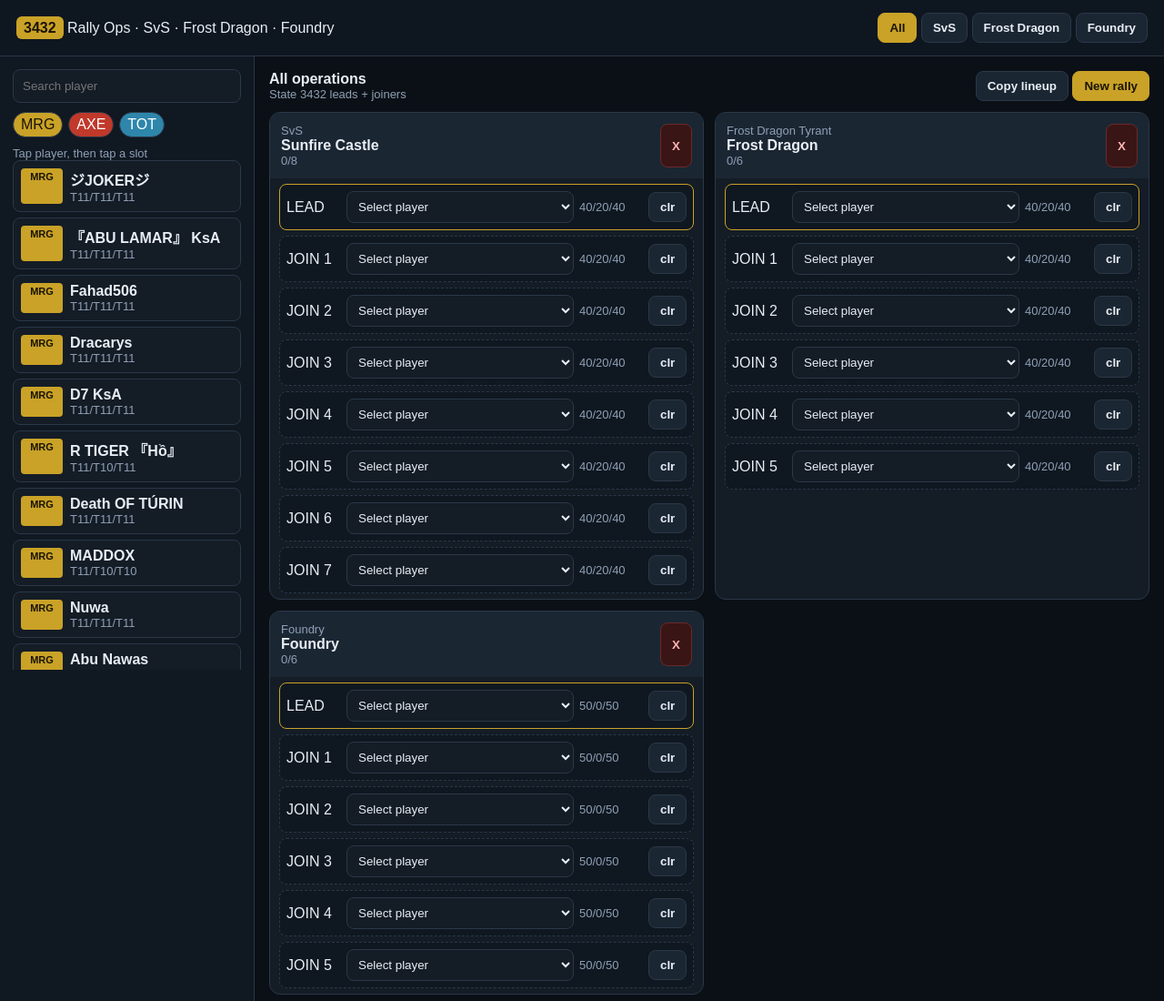
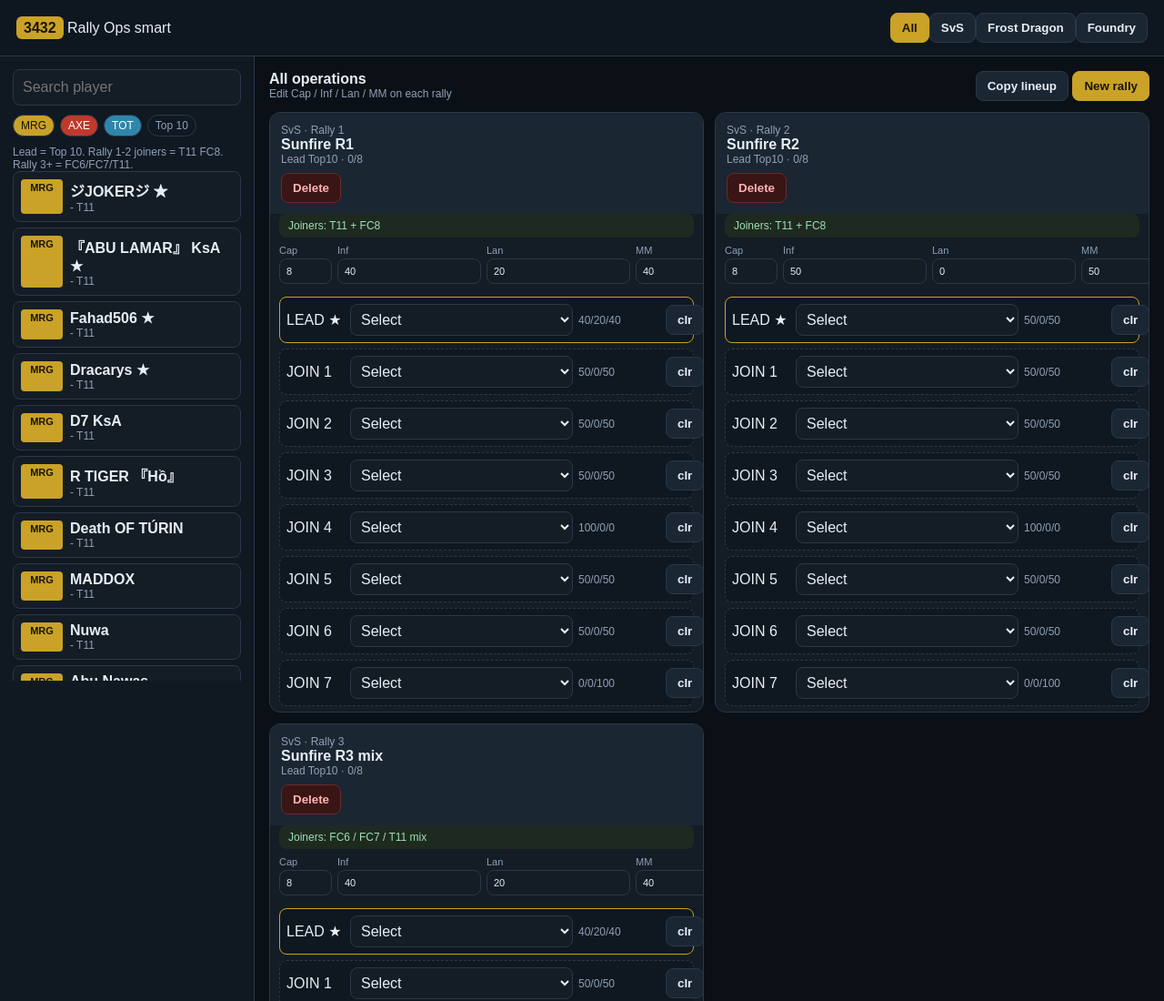
Before and after one commit to kinpatchifox-art/state-3432-ops, a plain HTML site: page index.html in a window 1280 px wide. Shown: the top 1100 px of the page at 91% size. Drawn offline with Linux system fonts and the light colour scheme.

Commit message:
Smart lead Top10 and joiner FC filters plus editable ratio

```diff
--- a/index.html
+++ b/index.html
@@ -1,12 +1,8 @@
 <!DOCTYPE html>
-<html lang="en">
-<head>
-  <meta charset="UTF-8" />
-  <meta name="viewport" content="width=device-width, initial-scale=1" />
-  <title>State 3432 · Rally Ops</title>
+<html lang="en"><head><meta charset="UTF-8"/><meta name="viewport" content="width=device-width,initial-scale=1"/><title>State 3432 Rally Ops</title>
 <style>
-    :root { --bg:#0b1016; --panel:#141c26; --panel2:#1b2633; --line:#2a3848; --text:#e8eef5; --muted:#8ea0b5; --gold:#c9a227; --red:#c0392b; --blue:#2e86ab; --ok:#3ddc97; }
-    *{box-sizing:border-box} body{margin:0;background:var(--bg);color:var(--text);font-family:Arial,sans-serif}
+:root{--bg:#0b1016;--panel:#141c26;--panel2:#1b2633;--line:#2a3848;--text:#e8eef5;--muted:#8ea0b5;--gold:#c9a227;--red:#c0392b;--blue:#2e86ab}
+*{box-sizing:border-box}body{margin:0;background:var(--bg);color:var(--text);font-family:Arial,sans-serif}
 header{display:flex;justify-content:space-between;align-items:center;padding:14px 18px;background:#0e1620;border-bottom:1px solid var(--line);position:sticky;top:0;z-index:20;gap:10px;flex-wrap:wrap}
 .badge{background:var(--gold);color:#1b1404;font-weight:700;padding:4px 8px;border-radius:6px}
 nav button,.btn{background:var(--panel2);color:var(--text);border:1px solid var(--line);padding:8px 12px;border-radius:8px;cursor:pointer;font-weight:700}
@@ -15,121 +11,88 @@
 main{display:grid;grid-template-columns:280px 1fr;min-height:calc(100vh - 60px)}
 aside{border-right:1px solid var(--line);padding:14px;background:#101822}
 .search{width:100%;padding:10px;border-radius:8px;border:1px solid var(--line);background:var(--panel);color:var(--text)}
-    .filters{display:flex;gap:6px;margin:10px 0}
-    .chip{padding:4px 8px;border-radius:99px;border:1px solid var(--line);cursor:pointer;color:var(--muted)}
+.filters{display:flex;gap:6px;margin:10px 0;flex-wrap:wrap}
+.chip{padding:4px 8px;border-radius:99px;border:1px solid var(--line);cursor:pointer;color:var(--muted);font-size:12px}
 .chip.on.MRG{background:var(--gold);color:#1b1404}.chip.on.AXE{background:var(--red);color:#fff}.chip.on.TOT{background:var(--blue);color:#fff}
+.chip.on.top{background:#394;color:#fff}
 .roster{overflow:auto;max-height:70vh;display:flex;flex-direction:column;gap:6px}
 .player{display:grid;grid-template-columns:46px 1fr;gap:8px;padding:8px;border:1px solid var(--line);border-radius:8px;background:var(--panel);cursor:pointer}
 .player.selected{outline:2px solid var(--gold)}
 .tag{font-size:11px;font-weight:700;text-align:center;padding:3px 0;border-radius:4px;color:#fff}
 .tag.MRG{background:var(--gold);color:#1b1404}.tag.AXE{background:var(--red)}.tag.TOT{background:var(--blue)}
 .board{padding:16px}
-    .rallies{display:grid;grid-template-columns:repeat(auto-fill,minmax(320px,1fr));gap:12px}
+.rallies{display:grid;grid-template-columns:repeat(auto-fill,minmax(340px,1fr));gap:12px}
 .card{background:var(--panel);border:1px solid var(--line);border-radius:12px;overflow:hidden}
-    .card-h{display:flex;justify-content:space-between;padding:12px;background:var(--panel2)}
-    .slot{display:grid;grid-template-columns:60px 1fr 70px 42px;gap:6px;align-items:center;margin:6px 10px;padding:7px;border:1px dashed var(--line);border-radius:8px;background:#0f1720;cursor:pointer}
+.card-h{padding:12px;background:var(--panel2)}
+.slot{display:grid;grid-template-columns:64px 1fr 90px 42px;gap:6px;align-items:center;margin:6px 10px;padding:7px;border:1px dashed var(--line);border-radius:8px;background:#0f1720}
 .slot.lead{border-color:var(--gold);border-style:solid}
-    select,input{background:var(--panel);color:var(--text);border:1px solid var(--line);border-radius:8px;padding:8px}
-    .hint{color:var(--muted);font-size:13px}
-    .pickbar{display:none;background:#2a2412;padding:10px 16px;border-bottom:1px solid var(--gold);justify-content:space-between}
-    .pickbar.show{display:flex}
+select,input{background:var(--panel);color:var(--text);border:1px solid var(--line);border-radius:8px;padding:7px;font:inherit}
+.hint{color:var(--muted);font-size:12px}
+.rule{background:#1e2a20;color:#9fdfb3;padding:6px 10px;margin:0 10px 8px;border-radius:8px;font-size:12px}
+.ratio{display:grid;grid-template-columns:1fr 1fr 1fr 1fr;gap:6px;padding:0 10px 8px}
+.ratio label{font-size:11px;color:var(--muted);display:grid;gap:3px}
 @media(max-width:860px){main{grid-template-columns:1fr}}
-  </style>
-</head>
-<body>
-<header>
-  <div><span class="badge">3432</span> Rally Ops · SvS · Frost Dragon · Foundry</div>
-  <nav>
-    <button data-event="all" class="active">All</button>
-    <button data-event="SvS">SvS</button>
-    <button data-event="Frost Dragon Tyrant">Frost Dragon</button>
-    <button data-event="Foundry">Foundry</button>
-  </nav>
-</header>
-<div class="pickbar" id="pickbar"><div>Selected: <b id="pickName">-</b></div><button class="btn" id="cancelPick">Cancel</button></div>
-<main>
-<aside>
-  <input class="search" id="q" placeholder="Search player" />
-  <div class="filters">
-    <span class="chip on MRG" data-alli="MRG">MRG</span>
-    <span class="chip on AXE" data-alli="AXE">AXE</span>
-    <span class="chip on TOT" data-alli="TOT">TOT</span>
-  </div>
-  <div class="hint" id="rosterHint">Tap player, then tap a slot</div>
-  <div class="roster" id="roster"></div>
-</aside>
+</style></head><body>
+<header><div><span class="badge">3432</span> Rally Ops smart</div>
+<nav><button data-event="all" class="active">All</button><button data-event="SvS">SvS</button><button data-event="Frost Dragon Tyrant">Frost Dragon</button><button data-event="Foundry">Foundry</button></nav></header>
+<main><aside>
+<input class="search" id="q" placeholder="Search player"/>
+<div class="filters"><span class="chip on MRG" data-alli="MRG">MRG</span><span class="chip on AXE" data-alli="AXE">AXE</span><span class="chip on TOT" data-alli="TOT">TOT</span><span class="chip" id="topOnly">Top 10</span></div>
+<div class="hint">Lead = Top 10. Rally 1-2 joiners = T11 FC8. Rally 3+ = FC6/FC7/T11.</div>
+<div class="roster" id="roster"></div></aside>
 <section class="board">
-  <div style="display:flex;justify-content:space-between;gap:8px;flex-wrap:wrap;margin-bottom:12px">
-    <div><b id="eventTitle">All operations</b><div class="hint">State 3432 leads + joiners</div></div>
-    <div><button class="btn" id="exportBtn">Copy lineup</button> <button class="btn primary" id="newBtn">New rally</button></div>
-  </div>
-  <div class="rallies" id="rallies"></div>
-</section>
-</main>
-<dialog id="dlg">
-  <form method="dialog" style="padding:16px;display:grid;gap:8px;background:#121a24;color:#fff">
+<div style="display:flex;justify-content:space-between;gap:8px;flex-wrap:wrap;margin-bottom:12px"><div><b id="eventTitle">All operations</b><div class="hint">Edit Cap / Inf / Lan / MM on each rally</div></div>
+<div><button class="btn" id="exportBtn">Copy lineup</button> <button class="btn primary" id="newBtn">New rally</button></div></div>
+<div class="rallies" id="rallies"></div></section></main>
+<dialog id="dlg"><form method="dialog" style="padding:16px;display:grid;gap:8px;background:#121a24;color:#fff;min-width:280px">
 <b>Create rally</b>
 <select id="ev"><option>SvS</option><option>Frost Dragon Tyrant</option><option>Foundry</option></select>
-    <select id="tpl">
-      <option value="castle">Castle Rally 40/20/40</option>
-      <option value="garrison">Garrison 50/0/50</option>
-      <option value="fdt">Frost Dragon Lead+5</option>
-      <option value="foundry">Foundry 50/0/50</option>
-    </select>
-    <input id="target" placeholder="Target / note" />
-    <input id="when" type="datetime-local" />
-    <button class="btn primary" id="saveRally" value="default">Create</button>
-  </form>
-</dialog>
+<select id="tpl"><option value="r1">Rally 1 T11 FC8 40/20/40</option><option value="r2">Rally 2 T11 FC8 50/0/50</option><option value="r3">Rally 3 mix FC6/FC7/T11</option></select>
+<input id="target" placeholder="Target"/>
+<label class="hint">Capacity <input id="cap" type="number" min="2" max="20" value="8"/></label>
+<div style="display:grid;grid-template-columns:1fr 1fr 1fr;gap:6px"><input id="inf" type="number" value="40"/><input id="lan" type="number" value="20"/><input id="mm" type="number" value="40"/></div>
+<button class="btn primary" id="saveRally" value="default">Create</button></form></dialog>
 <script src="roster.js"></script>
 <script>
-const TEMPLATES={castle:{slots:8,inf:40,lan:20,mm:40,event:'SvS'},garrison:{slots:8,inf:50,lan:0,mm:50,event:'SvS'},fdt:{slots:6,inf:40,lan:20,mm:40,event:'Frost Dragon Tyrant'},foundry:{slots:6,inf:50,lan:0,mm:50,event:'Foundry'}};
-const state={filterEvent:'all',alli:{MRG:true,AXE:true,TOT:true},q:'',selected:null,rallies:JSON.parse(localStorage.getItem('s3432.rallies')||'[]')};
-const $=s=>document.querySelector(s);
-const save=()=>localStorage.setItem('s3432.rallies',JSON.stringify(state.rallies));
-function setSelected(p){state.selected=p;$('#pickbar').classList.toggle('show',!!p);$('#pickName').textContent=p?('['+p.alliance+'] '+p.name):'-';renderRoster();}
-function renderRoster(){
-  const q=state.q.toLowerCase(); const box=$('#roster'); box.innerHTML='';
-  (window.ROSTER||[]).filter(p=>state.alli[p.alliance] && (!q || p.name.toLowerCase().includes(q))).forEach(p=>{
-    const el=document.createElement('div'); const sel=state.selected&&state.selected.name===p.name;
-    el.className='player'+(sel?' selected':'');
-    el.innerHTML=`<div class="tag ${p.alliance}">${p.alliance}</div><div><b>${p.name}</b><div class="hint">${p.infLvl||'-'}/${p.lanLvl||'-'}/${p.mmLvl||'-'}</div></div>`;
-    el.onclick=()=>setSelected(sel?null:{name:p.name,alliance:p.alliance}); box.appendChild(el);
-  });
-}
-function renderRallies(){
-  const box=$('#rallies'); box.innerHTML='';
-  const list=state.rallies.filter(r=>state.filterEvent==='all'||r.event===state.filterEvent);
+const TOP10=['khalifa','joker','buabdullah','abulamar','fahad506','dracarys','sindbad','\u0635\u0646\u062f\u064a\u062f','nuer515','faisal'];
+const KEY='s3432.rallies.v3';
+const TEMPLATES={r1:{joinerRule:'t11fc8',inf:40,lan:20,mm:40,cap:8,event:'SvS',mixes:[[40,20,40],[50,0,50],[50,0,50],[50,0,50],[100,0,0],[50,0,50],[50,0,50],[0,0,100]]},
+r2:{joinerRule:'t11fc8',inf:50,lan:0,mm:50,cap:8,event:'SvS',mixes:[[50,0,50],[50,0,50],[50,0,50],[50,0,50],[100,0,0],[50,0,50],[50,0,50],[0,0,100]]},
+r3:{joinerRule:'mix',inf:40,lan:20,mm:40,cap:8,event:'SvS',mixes:[[40,20,40],[50,0,50],[50,0,50],[40,20,40],[50,0,50],[50,0,50],[100,0,0],[0,0,100]]}};
+const state={filterEvent:'all',alli:{MRG:true,AXE:true,TOT:true},q:'',topOnly:false,selected:null,rallies:JSON.parse(localStorage.getItem(KEY)||'[]')};
+const $=s=>document.querySelector(s); const save=()=>localStorage.setItem(KEY,JSON.stringify(state.rallies));
+const norm=s=>String(s||'').toLowerCase().replace(/[^a-z0-9\u0600-\u06ff]/g,'');
+function isTop10(p){const n=norm(p.name);return TOP10.some(k=>n.includes(k.replace(/ /g,''))||n.includes(k));}
+function bestFc(p){return p.infFc||p.fc||'';} function bestLv(p){return p.infLvl||p.tier||'';}
+function isT11FC8(p){return bestLv(p)==='T11' && (bestFc(p)==='FC8' || !bestFc(p));}
+function isMixJoiner(p){const fc=bestFc(p),lv=bestLv(p);return lv==='T11'||fc==='FC6'||fc==='FC7'||fc==='FC8'||!fc;}
+function joinerRuleFor(r,i){return r.joinerRule||(i<2?'t11fc8':'mix');}
+function allowedForSlot(p,r,ri,si){if(si===0)return isTop10(p);return joinerRuleFor(r,ri)==='t11fc8'?isT11FC8(p):isMixJoiner(p);}
+function renderRoster(){const q=state.q.toLowerCase();const box=$('#roster');box.innerHTML='';
+(window.ROSTER||[]).filter(p=>state.alli[p.alliance]&&(!state.topOnly||isTop10(p))&&(!q||p.name.toLowerCase().includes(q))).forEach(p=>{const el=document.createElement('div');const sel=state.selected&&state.selected.name===p.name;el.className='player'+(sel?' selected':'');
+el.innerHTML=`<div class="tag ${p.alliance}">${p.alliance}</div><div><b>${p.name}${isTop10(p)?' \u2605':''}</b><div class="hint">${bestFc(p)||'-'} ${bestLv(p)||'-'}</div></div>`;el.onclick=()=>{state.selected=sel?null:p;renderRoster();};box.appendChild(el);});}
+function applyRatio(r){r.slots.forEach((s,i)=>{if(i===0){s.inf=r.inf;s.lan=r.lan;s.mm=r.mm;}else if(r.mixes&&r.mixes[i]){s.inf=r.mixes[i][0];s.lan=r.mixes[i][1];s.mm=r.mixes[i][2];}else{s.inf=r.inf;s.lan=r.lan;s.mm=r.mm;}});}
+function renderRallies(){const box=$('#rallies');box.innerHTML='';const list=state.rallies.map((r,idx)=>({r,idx})).filter(x=>state.filterEvent==='all'||x.r.event===state.filterEvent);
 if(!list.length){box.innerHTML='<p class="hint">Create a rally first.</p>';return;}
-  list.forEach(r=>{
-    const card=document.createElement('article'); card.className='card';
-    const filled=r.slots.filter(s=>s.player).length;
-    card.innerHTML=`<div class="card-h"><div><div class="hint">${r.event}</div><b>${r.target||r.template}</b><div class="hint">${filled}/${r.slots.length}</div></div><button class="btn danger" data-del="${r.id}">X</button></div><div class="slots"></div>`;
+list.forEach(({r,idx})=>{const rule=joinerRuleFor(r,idx);const filled=r.slots.filter(s=>s.player).length;const card=document.createElement('article');card.className='card';
+card.innerHTML=`<div class="card-h"><div class="hint">${r.event} \u00b7 Rally ${idx+1}</div><b>${r.target||r.template}</b><div class="hint">Lead Top10 \u00b7 ${filled}/${r.slots.length}</div><div style="margin-top:8px"><button class="btn danger" data-del="${r.id}">Delete</button></div></div><div class="rule">${rule==='t11fc8'?'Joiners: T11 + FC8':'Joiners: FC6 / FC7 / T11 mix'}</div><div class="ratio"><label>Cap <input type="number" min="2" max="20" value="${r.slots.length}" data-cap="${r.id}"></label><label>Inf <input type="number" value="${r.inf}" data-ratio="${r.id}:inf"></label><label>Lan <input type="number" value="${r.lan}" data-ratio="${r.id}:lan"></label><label>MM <input type="number" value="${r.mm}" data-ratio="${r.id}:mm"></label></div><div class="slots"></div>`;
 const slots=card.querySelector('.slots');
-    r.slots.forEach((s,i)=>{
-      const row=document.createElement('div'); row.className='slot'+(i===0?' lead':'');
-      const opts=['<option value="">Select player</option>'].concat((window.ROSTER||[]).map(p=>{
-        const val=p.alliance+'|'+p.name; const cur=(s.alliance||'')+'|'+(s.player||'');
-        return `<option value="${val.replace(/\"/g,'"')}" ${cur===val?'selected':''}>[${p.alliance}] ${p.name}</option>`;
-      }));
-      row.innerHTML=`<div>${i===0?'LEAD':'JOIN '+i}</div><select class="assign">${opts.join('')}</select><div class="hint">${s.inf}/${s.lan}/${s.mm}</div><button class="btn" data-clear="${r.id}:${i}">clr</button>`;
-      row.querySelector('.assign').onchange=ev=>{if(!ev.target.value){s.player='';s.alliance='';}else{const [a,...rest]=ev.target.value.split('|');s.alliance=a;s.player=rest.join('|');}save();renderRallies();};
-      row.onclick=ev=>{if(ev.target.closest('select,button')||!state.selected)return;s.player=state.selected.name;s.alliance=state.selected.alliance;setSelected(null);save();renderRallies();};
-      slots.appendChild(row);
-    });
-    box.appendChild(card);
-  });
-}
+r.slots.forEach((s,i)=>{const pool=(window.ROSTER||[]).filter(p=>allowedForSlot(p,r,idx,i));
+const opts=['<option value="">Select</option>'].concat(pool.map(p=>{const val=p.alliance+'|'+p.name;const cur=(s.alliance||'')+'|'+(s.player||'');return `<option value="${val.replace(/"/g,'&quot;')}" ${cur===val?'selected':''}>[${p.alliance}] ${p.name}</option>`;}));
+const row=document.createElement('div');row.className='slot'+(i===0?' lead':'');
+row.innerHTML=`<div>${i===0?'LEAD \u2605':'JOIN '+i}</div><select class="assign">${opts.join('')}</select><div class="hint">${s.inf}/${s.lan}/${s.mm}</div><button class="btn" data-clear="${r.id}:${i}">clr</button>`;
+row.querySelector('.assign').onchange=ev=>{if(!ev.target.value){s.player='';s.alliance='';}else{const[a,...rest]=ev.target.value.split('|');s.alliance=a;s.player=rest.join('|');}save();renderRallies();};
+slots.appendChild(row);});box.appendChild(card);});}
 document.querySelectorAll('nav button').forEach(b=>b.onclick=()=>{document.querySelectorAll('nav button').forEach(x=>x.classList.remove('active'));b.classList.add('active');state.filterEvent=b.dataset.event;$('#eventTitle').textContent=b.dataset.event==='all'?'All operations':b.dataset.event;renderRallies();});
-document.querySelectorAll('.chip').forEach(c=>c.onclick=()=>{state.alli[c.dataset.alli]=!state.alli[c.dataset.alli];c.classList.toggle('on',state.alli[c.dataset.alli]);renderRoster();});
+document.querySelectorAll('[data-alli]').forEach(c=>c.onclick=()=>{state.alli[c.dataset.alli]=!state.alli[c.dataset.alli];c.classList.toggle('on',state.alli[c.dataset.alli]);renderRoster();});
+$('#topOnly').onclick=()=>{state.topOnly=!state.topOnly;$('#topOnly').classList.toggle('on',state.topOnly);renderRoster();};
 $('#q').oninput=e=>{state.q=e.target.value;renderRoster();};
 $('#newBtn').onclick=()=>$('#dlg').showModal();
-$('#tpl').onchange=()=>{};
-$('#saveRally').onclick=e=>{e.preventDefault();const k=$('#tpl').value;const t=TEMPLATES[k];const slots=Array.from({length:t.slots},()=>({player:'',alliance:'',inf:t.inf,lan:t.lan,mm:t.mm}));if(k==='castle'){[[40,20,40],[50,0,50],[50,0,50],[50,0,50],[100,0,0],[50,0,50],[50,0,50],[0,0,100]].forEach((m,i)=>{slots[i].inf=m[0];slots[i].lan=m[1];slots[i].mm=m[2];});}state.rallies.unshift({id:Date.now().toString(36),event:$('#ev').value,template:k,target:$('#target').value.trim(),when:$('#when').value,inf:t.inf,lan:t.lan,mm:t.mm,slots});save();$('#dlg').close();renderRallies();};
-document.addEventListener('click',e=>{const del=e.target.closest('[data-del]');if(del&&confirm('Delete rally?')){state.rallies=state.rallies.filter(r=>r.id!==del.dataset.del);save();renderRallies();}const clr=e.target.closest('[data-clear]');if(clr){const [id,idx]=clr.dataset.clear.split(':');const r=state.rallies.find(x=>x.id===id);if(r){r.slots[+idx].player='';r.slots[+idx].alliance='';save();renderRallies();}}});
-$('#exportBtn').onclick=()=>{const text=state.rallies.map(r=>['['+r.event+'] '+(r.target||r.template)].concat(r.slots.map((s,i)=>(i===0?'LEAD':'J'+i)+' '+(s.player||'—'))).join('\n')).join('\n\n');navigator.clipboard.writeText(text||'');};
-$('#cancelPick').onclick=()=>setSelected(null);
-if(!state.rallies.length){[['SvS','castle','Sunfire Castle'],['Frost Dragon Tyrant','fdt','Frost Dragon'],['Foundry','foundry','Foundry']].forEach(([event,template,target],n)=>{const t=TEMPLATES[template];const slots=Array.from({length:t.slots},()=>({player:'',alliance:'',inf:t.inf,lan:t.lan,mm:t.mm}));state.rallies.push({id:'seed'+n,event,template,target,when:'',inf:t.inf,lan:t.lan,mm:t.mm,slots});});save();}
+$('#tpl').onchange=()=>{const t=TEMPLATES[$('#tpl').value];$('#inf').value=t.inf;$('#lan').value=t.lan;$('#mm').value=t.mm;$('#cap').value=t.cap;$('#ev').value=t.event;};
+$('#saveRally').onclick=e=>{e.preventDefault();const k=$('#tpl').value,t=TEMPLATES[k];const cap=Math.max(2,Math.min(20,+$('#cap').value||t.cap));const inf=+$('#inf').value||t.inf,lan=+$('#lan').value||t.lan,mm=+$('#mm').value||t.mm;const slots=Array.from({length:cap},()=>({player:'',alliance:'',inf,lan,mm}));(t.mixes||[]).forEach((m,i)=>{if(slots[i]){slots[i].inf=m[0];slots[i].lan=m[1];slots[i].mm=m[2];}});slots[0].inf=inf;slots[0].lan=lan;slots[0].mm=mm;state.rallies.push({id:Date.now().toString(36),event:$('#ev').value,template:k,target:$('#target').value.trim(),joinerRule:t.joinerRule,inf,lan,mm,mixes:t.mixes,slots});save();$('#dlg').close();renderRallies();};
+document.addEventListener('change',e=>{const cap=e.target.dataset.cap;if(cap){const r=state.rallies.find(x=>x.id===cap);const n=Math.max(2,Math.min(20,+e.target.value||8));while(r.slots.length<n)r.slots.push({player:'',alliance:'',inf:r.inf,lan:r.lan,mm:r.mm});while(r.slots.length>n)r.slots.pop();applyRatio(r);save();renderRallies();}const ratio=e.target.dataset.ratio;if(ratio){const[id,key]=ratio.split(':');const r=state.rallies.find(x=>x.id===id);r[key]=+e.target.value||0;applyRatio(r);save();renderRallies();}});
+document.addEventListener('click',e=>{const del=e.target.closest('[data-del]');if(del&&confirm('Delete rally?')){state.rallies=state.rallies.filter(r=>r.id!==del.dataset.del);save();renderRallies();}const clr=e.target.closest('[data-clear]');if(clr){const[id,idx]=clr.dataset.clear.split(':');const r=state.rallies.find(x=>x.id===id);if(r){r.slots[+idx].player='';r.slots[+idx].alliance='';save();renderRallies();}}});
+$('#exportBtn').onclick=()=>{const text=state.rallies.map((r,i)=>['[R'+(i+1)+' '+r.event+'] '+(r.target||r.template)+' '+r.inf+'/'+r.lan+'/'+r.mm+' cap '+r.slots.length].concat(r.slots.map((s,j)=>(j===0?'LEAD':'J'+j)+' '+(s.player||'-')+' '+s.inf+'/'+s.lan+'/'+s.mm)).join('\n')).join('\n\n');navigator.clipboard.writeText(text||'');};
+if(!state.rallies.length){[['r1','Sunfire R1'],['r2','Sunfire R2'],['r3','Sunfire R3 mix']].forEach(([k,target])=>{const t=TEMPLATES[k];const slots=Array.from({length:t.cap},()=>({player:'',alliance:'',inf:t.inf,lan:t.lan,mm:t.mm}));(t.mixes||[]).forEach((m,i)=>{if(slots[i]){slots[i].inf=m[0];slots[i].lan=m[1];slots[i].mm=m[2];}});state.rallies.push({id:'seed'+k,event:'SvS',template:k,target,joinerRule:t.joinerRule,inf:t.inf,lan:t.lan,mm:t.mm,mixes:t.mixes,slots});});save();}
 renderRoster();renderRallies();
-</script>
-</body></html>
+</script></body></html>
```
Lines whose indentation alone changed are shown as unchanged.
